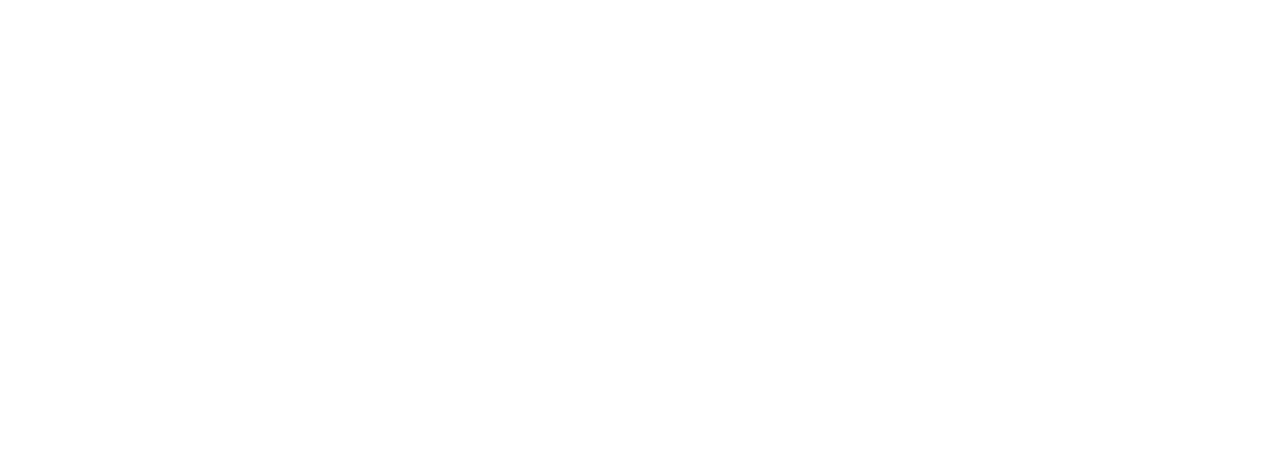
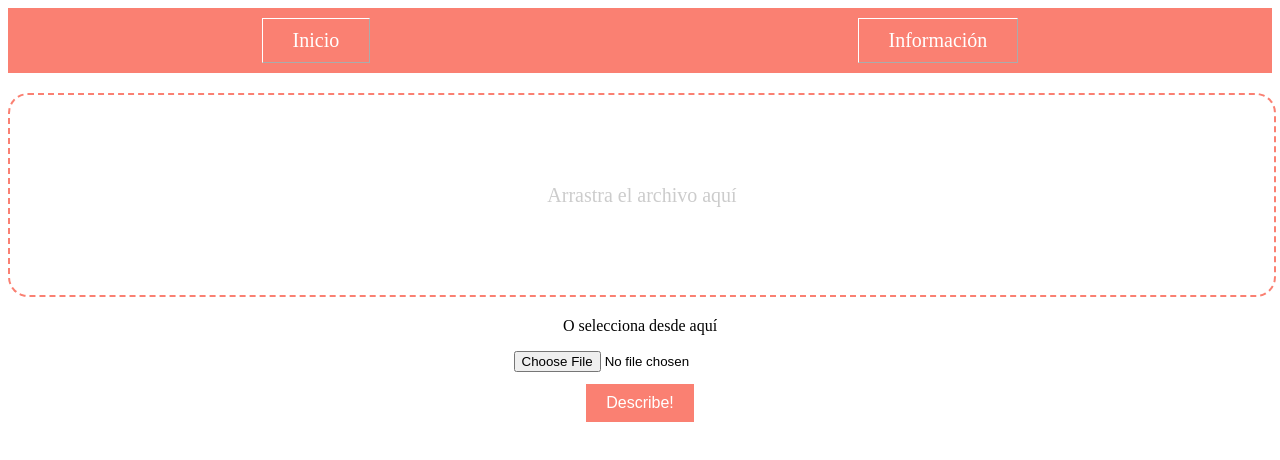
Before and after one commit to fapm4/AutoDescripcion, an Electron app: page src/views/sube_ficheros.html in a window 1280 px wide. Drawn offline with Linux system fonts and the light colour scheme.

Commit message:
HTML subir fichero

```diff
--- /dev/null
+++ b/src/js/drag.js
@@ -0,0 +1,13 @@
+function allowDrop(ev) {
+  ev.preventDefault()
+}
+
+function drag(ev) {
+    ev.dataTransfer.setData("text", ev.target.id);
+}
+
+function drop(ev) {
+    ev.preventDefault();
+    var data = ev.dataTransfer.getData("text");
+    ev.target.appendChild(document.getElementById(data));
+}
--- a/src/js/preload.js
+++ /dev/null
@@ -1,5 +0,0 @@
-let ipcRenderer = require('electron').ipcRenderer;
-
-ipcRenderer.on('eventoBotones', (event, arg) => {
-    document.getElemenyByTahName('button');
-});
--- a/src/style.css
+++ b/src/style.css
@@ -85,7 +85,8 @@ a {
     cursor: pointer;
 }
 
-.botonR a {
+.botonR{
+    margin-top: 10px;
     color: white;
 }
 
@@ -94,3 +95,21 @@ a {
     color: salmon;
     border-color: salmon;
 }
+
+.container {
+    text-align: center;
+}
+
+.drag_zone {
+    border: 2px dashed salmon;
+    border-radius: 20px;
+    width: 100%;
+    height: 200px;
+    margin: 20px 0;
+    display: flex;
+    align-items: center;
+    justify-content: center;
+    font-size: 20px;
+    color: #ccc;
+    cursor: move;
+}
--- a/src/views/sube_ficheros.html
+++ b/src/views/sube_ficheros.html
@@ -0,0 +1,36 @@
+<!DOCTYPE html>
+<head>
+    <title>AutoDescripcion</title>
+    <link rel="stylesheet" href="../style.css">
+    <script type ="text/script" src="../main.js"></script>
+    <script type="text/javascript" src="../js/drag.js"></script>
+</head>
+<body>
+    <div class="navbar">
+        <nav class="nav">
+            <a href="index.html">
+                <button class="nav-button" id="btnInicio">
+                    Inicio
+                </button>
+             <a href="info.html">
+                <button class="nav-button" id="btnInfo">
+                    Información
+                </button>
+            </a>
+        </nav>
+     </div>
+     <div class="container">
+        <div class="drag_zone" draggable="true">
+            <p>Arrastra el archivo aquí</p>
+        </div>
+        <div class="selecciona">
+            <p>O selecciona desde aquí</p>
+            <input type="file" name="file" id="file">
+            <br>
+            <button class="botonR">
+                Describe!
+            </button>
+        </div>
+     </div>
+</body>
+</html>
```
Also changed, not shown: src/js/render.js (deleted, +0 -7 lines), src/main.js (+1 -6 lines), src/views/index.html (+4 -0 lines).
